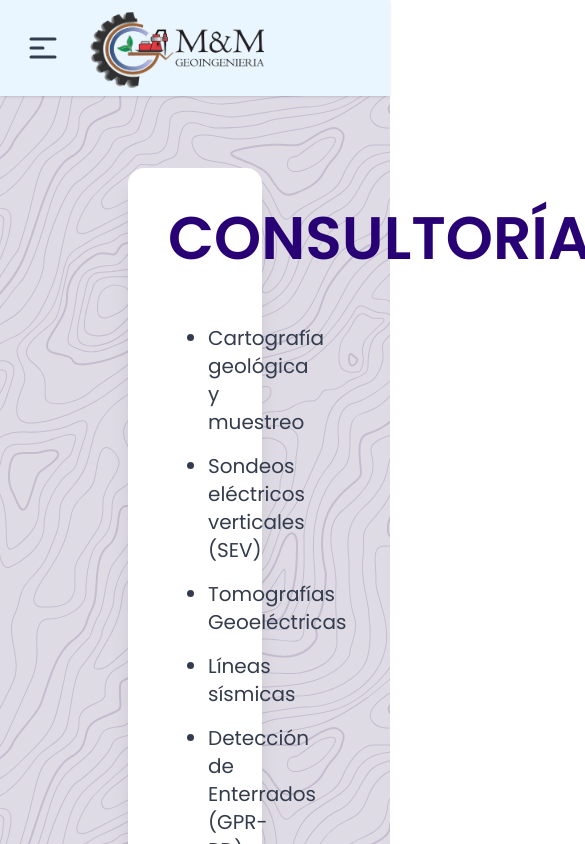
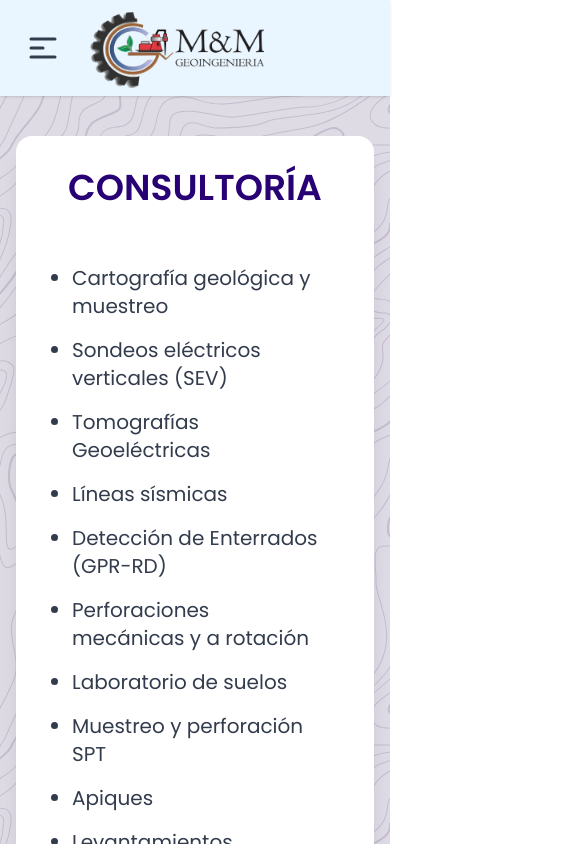
Before and after one commit to jaimevillegas/m-m-webpage, a React (Vite) app: page /consultoria in a window 390 px wide. Shown: the top 844 px of the page, 585 px wide, since content can reach past the window. Built offline with nearby package versions, Linux system fonts and the light colour scheme.

Commit message:
Finish mobile version for Consultoria

```diff
--- a/src/Consultoria.jsx
+++ b/src/Consultoria.jsx
@@ -6,8 +6,8 @@
     <>
       <NavBar />
       <div className="pb-0 pt-10 mb-0 bg-base-200 topo-pattern">
-        <div className="card bg-white mx-32 mt-32 p-10 shadow-xl">
-          <h1 className="font-poppins font-semibold text-palette-dark-blue text-6xl text-center">
+        <div className="card bg-white lg:mx-32 mt-24 lg:mt-32 lg:p-10 mx-4 px-4 shadow-xl">
+          <h1 className="font-poppins font-semibold text-palette-dark-blue text-4xl lg:text-6xl pt-8 text-center">
             CONSULTORÍA
           </h1>
           <ul className="p-10 list-disc">
--- a/src/Ingenieria.jsx
+++ b/src/Ingenieria.jsx
@@ -6,7 +6,7 @@
     <>
       <NavBar />
       <div className="pb-0 pt-10 mb-0 bg-base-200 gear-pattern">
-        <div className="card bg-white lg:mx-32 mt-24 lg:mt-32 lg:p-10 mx-4 px-4  shadow-xl">
+        <div className="card bg-white lg:mx-32 mt-24 lg:mt-32 lg:p-10 mx-4 px-4 shadow-xl">
           <h1 className="font-poppins font-semibold text-palette-dark-blue text-5xl pt-8 lg:text-6xl text-center">
             INGENIERÍA Y DISEÑO
           </h1>
```
